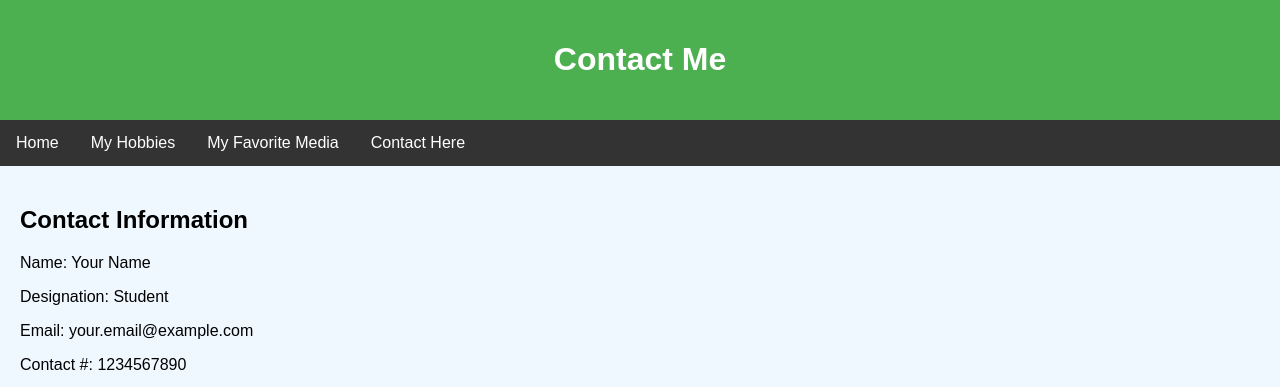
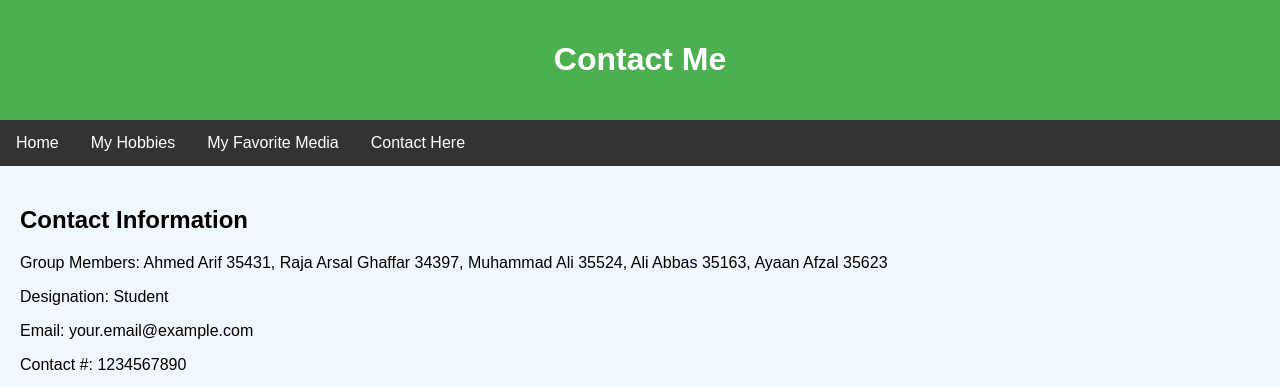
Before and after one commit to ahmeddcodd/-Web-Assignment-Ahmed-Arif-35431, a plain HTML site: page contact.html in a window 1280 px wide. Shown: the top 387 px of the page. Drawn offline with Linux system fonts and the light colour scheme.

Commit message:
Update contact.html

```diff
--- a/contact.html
+++ b/contact.html
@@ -27,7 +27,7 @@
 
 <section>
     <h2>Contact Information</h2>
-    <p>Name: Your Name</p>
+    <p>Group Members: Ahmed Arif 35431, Raja Arsal Ghaffar 34397, Muhammad Ali 35524, Ali Abbas 35163, Ayaan Afzal 35623</p>
     <p>Designation: Student</p>
     <p>Email: your.email@example.com</p>
     <p>Contact #: 1234567890</p>
```
